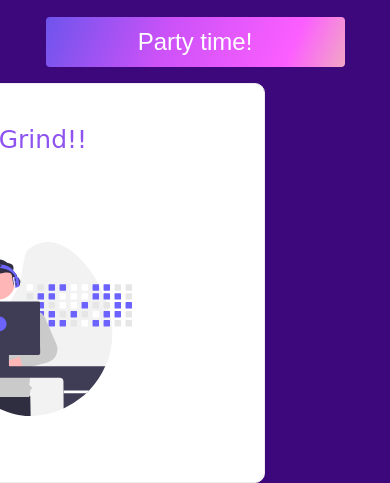
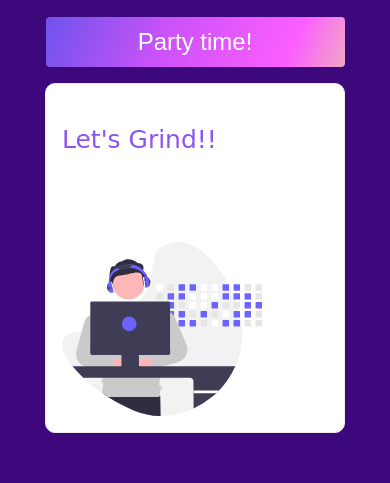
Before and after one commit to AakashPawarAP/Digital-Clock, a plain HTML site: page index.html in a window 390 px wide. Shown: the part 691-1174 px from the top of the page. Drawn offline with Linux system fonts and the light colour scheme.

Commit message:
design changes

```diff
--- a/style.css
+++ b/style.css
@@ -5,12 +5,14 @@
 body{
     background:  #3D087B;
     opacity: 1;
+    margin-left: 15%;
     font-family: 'Barlow', sans-serif;
 }
 .container{
     margin: auto;
-    max-width: 1118px;
+    max-width: 1280px;
     margin-top: 3rem;
+    margin-left: 12rem;
 }
 
 
@@ -151,10 +153,10 @@ body{
     background-repeat: no-repeat;
     background-position: bottom;
     background-size: 100%;
-    position: absolute;
+    /* position: absolute;  */
      right: 25%;
     right: 32vw;
-     /* padding: 100px; */
+    padding: 100px;
 }
 
 p{
@@ -350,11 +352,13 @@ select{
     box-sizing: border-box;
 } */
 .pic{
-    width: 350px;
+    width: 300px;
     padding: 1rem;
-    height: 400px;;
+    height: 350px;;
     margin: auto;
-    background-size: 90%;
+    /* position:relative; */
+    /* background-size: 90%; */
+    /* margin-left: 80%; */
 }
 
 p{
@@ -403,8 +407,8 @@ p{
     width:200px;
     /* margin:auto; */
 }
-.pic {
+/* .pic {
     margin: auto;
-    width: 350px;
+    /* width: 350px; */
 
-}
+} */
```
